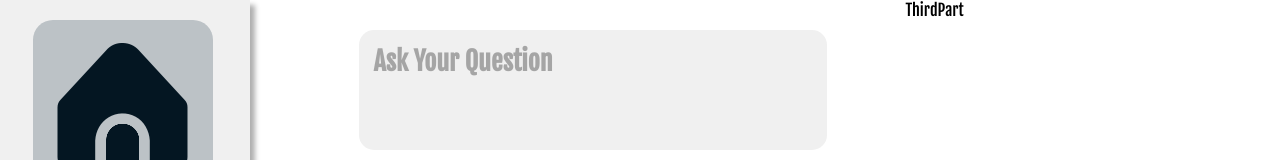
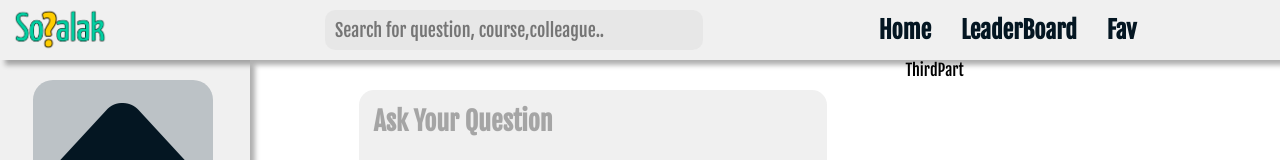
Before and after one commit to Mans1611/So2alak, a React (Create React App) app in the folder frontend/: page /main/feedpage in a window 1280 px wide. Shown: the top 160 px of the page. Built offline with nearby package versions, Linux system fonts and the light colour scheme; no server answers; a web font is replaced by a local one.

Commit message:
post question from frontend

```diff
--- a/frontend/src/components/AskQuestion/AskQuestion.js
+++ b/frontend/src/components/AskQuestion/AskQuestion.js
@@ -1,26 +1,38 @@
 import React, { useRef, useState } from 'react'
 import './askquestion.scss';
+import axios from 'axios';
 
 const AskQuestion = () => {
     const [question,setQuestion]=useState('');
     const questionInput = useRef(null);
+
    const detectLang = (question)=>{
     // this to detect the first letetr of the question if its:
     // if it in english the input will be -> left to right (ltr).
     // if it in arabic the input will be ->  right to left (rtl).
     if (question.trim()!=='')
-
         if(!question[0].match(/^[A-Za-z0-9]$/))
             questionInput.current.style.direction = 'rtl'
         else{
             questionInput.current.style.direction = 'ltr'
         }
    }
+   const handlePost = async()=>{
+    console.log("clicked")
+    console.log(question)
+        const res = await axios.post('http://localhost:8000/post/createQuestion',{
+            question,
+            student_id : 1901567,
+            username : 'Mansour',
+            course_id : 'CSE451'
+        })
+
+   }
    return (
     <div className='askQuestion-container'>
         <div className="askQuestion-wrapeer">
             <textarea ref={questionInput} onChange={(e)=>{detectLang(e.target.value);setQuestion(e.target.value);}} placeholder='Ask Your Question' type="text" />
-            <button disabled={question.trim()==''}>Ask</button>
+            <button onClick={handlePost} disabled={question.trim()==''}>Ask</button>
         </div>
     </div>
   )
--- a/frontend/src/components/AskQuestion/askquestion.scss
+++ b/frontend/src/components/AskQuestion/askquestion.scss
@@ -17,7 +17,7 @@
             margin: auto;
             outline: none;
             padding: 15px;
-            font-size: 24px;
+            font-size: 22px;
             background-color: $light-white;
             resize: none;
             overflow: hidden;
--- /dev/null
+++ b/frontend/src/components/Navbar/Navbar.js
@@ -0,0 +1,23 @@
+import React from 'react'
+import './navbar.scss';
+import logo from '../../assets/logo.png'
+import { Link } from 'react-router-dom';
+const Navbar = () => {
+  return (
+    <div className='navbar'>
+        <div className="logo-wrapper">
+            <img src={logo} alt="So2alak" srcset="" />
+        </div>
+        <div className="search-wrapper">
+            <input placeholder='Search for question, course,colleague..' id='search' type="text" name="search-box"/>
+        </div>
+        <div className="links-wrapper">
+            <Link className='links' to={'/main/feedpage'}> Home</Link>
+            <Link className='links' to={'/leaderboard'}> LeaderBoard</Link>
+            <Link className='links' to={'/faviourte'}> Fav</Link>
+        </div>
+    </div>
+  )
+}
+
+export default Navbar
--- /dev/null
+++ b/frontend/src/components/Navbar/navbar.scss
@@ -0,0 +1,55 @@
+@import '../../mainStyle.scss';
+@import '../../.mainStyle.scss';
+
+.navbar{
+    height: $navbar-height;
+    background-color: #F0F0F0;
+    color: #fff;
+    position: fixed;
+    box-shadow: 5px 5px 5px 0 #00000051;
+    z-index: 10;
+    width: 100%;
+    display: flex;
+    justify-content: space-around;
+    padding: 0 10px;
+    align-items: center;
+    overflow: hidden;
+    .logo-wrapper{
+        flex: 3;
+        img{
+            width: 100px;
+        }
+    }
+    .search-wrapper{
+        flex: 4;
+        input{
+            width: 90%;
+            height:40px;
+            border-radius: 10px;
+            padding: 2px;
+            font-size: 18px;
+            background-color: #e0e0e08e;
+            padding-left: 10px;
+            @include input;
+            color: $fully-dark-blue;
+        }
+    }
+    .links-wrapper{
+        flex: 5;
+        @include centerChild;
+        a{
+            @include link;
+            font-size: 24px;
+            font-weight: 600;
+            color: $fully-dark-blue;
+            padding:  15px;
+            transition: all 300ms;
+            border-radius: 10px;
+
+            &:hover{
+                background-color: $fully-dark-blue;
+                color: #F0F0F0;
+            }
+        }
+    }
+}
--- a/frontend/src/components/Question/Question.js
+++ b/frontend/src/components/Question/Question.js
@@ -34,9 +34,10 @@ const Question = ({question}) => {
     const stoplimit = useRef(null);
     const stoplimit2 = useRef(null);
     setTimeout(()=>{
-        if (stoplimit.current && stoplimit2.current)
+        if (stoplimit.current && stoplimit2.current){
             stoplimit.current.style.height = questionContent.current.offsetHeight + 'px'
             stoplimit2.current.style.height = questionContent.current.offsetHeight + 'px'
+        }
 
     },0)
   return (
--- a/frontend/src/mainStyle.scss
+++ b/frontend/src/mainStyle.scss
@@ -6,6 +6,7 @@ $blue : #0C2C43;
 $semi-dark-blue: #082233;
 $fully-dark-blue: #041622;
 
+$navbar-height: 60px;
 @mixin centerChild {
     // this style for the parent div, and the the child will be centered.
     display: flex;
--- a/frontend/src/pages/MainPage/MainPage.js
+++ b/frontend/src/pages/MainPage/MainPage.js
@@ -4,14 +4,18 @@ import SideBar from '../../components/sidebar/Sidebar.js';
 import HeartComponent from '../../components/HeartComponent/HeartComponent';
 import ThirdPart from '../../components/ThirdPart/ThirdPart';
 import { Outlet } from 'react-router-dom';
+import Navbar from '../../components/Navbar/Navbar';
 
 const MainPage = () => {
 
   const [dark,setDark]=useState(false)
   return (
-    <div className={`main-page ${dark?'dark':''}`}>
+    <div className="main-page">
+    <Navbar/>
+    <div className={`body-content ${dark?'dark':''}`}>
          <SideBar/>
          <Outlet/>
+    </div>
     </div>
   )
 }
--- a/frontend/src/pages/MainPage/mainpage.scss
+++ b/frontend/src/pages/MainPage/mainpage.scss
@@ -1,5 +1,6 @@
 @import '../../mainStyle.scss';
-.main-page{
+.body-content{
+    padding-top: $navbar-height;
     display: flex;
     min-height: 200vh;
     &.dark{
```
Also changed, not shown: frontend/src/.mainStyle.scss.
